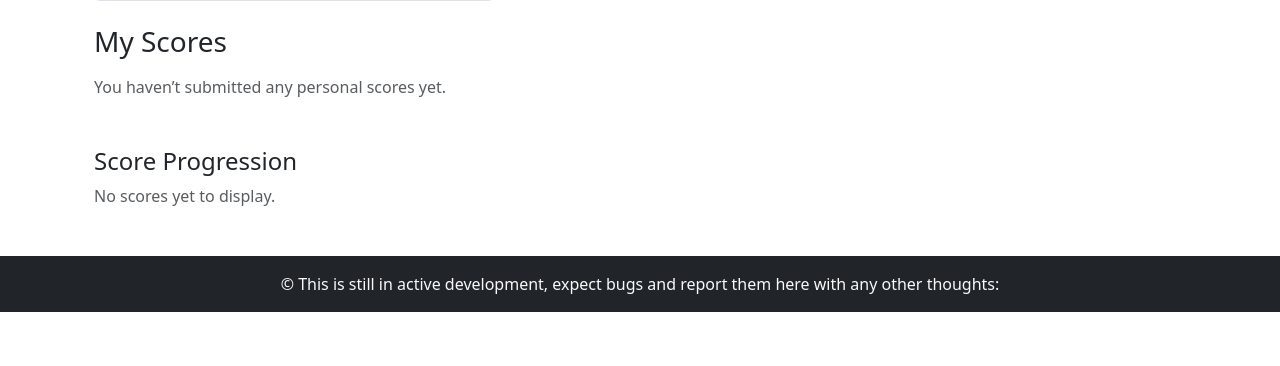
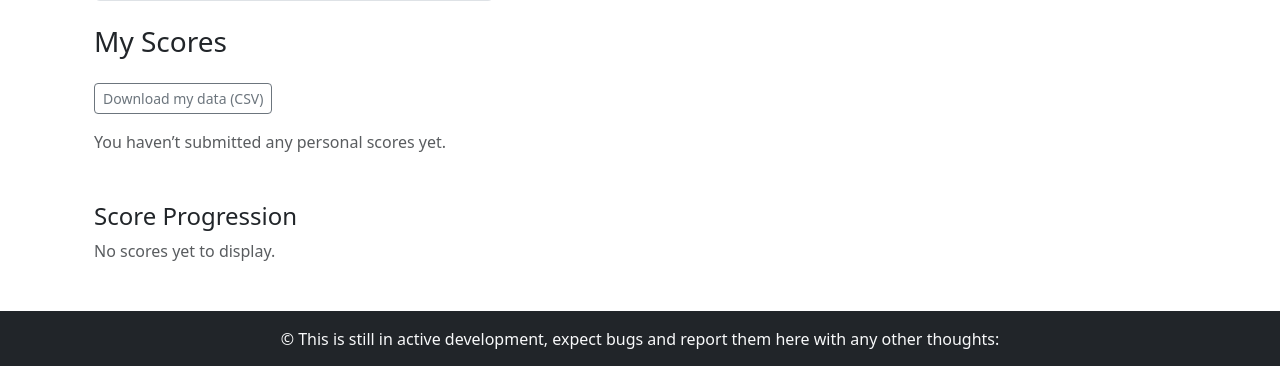
Before and after one commit to DenverCav/Honours-Project, a Flask app: template templates/profile.html in a window 1280 px wide. Shown: the part 259-625 px from the top of the page. Run offline with Flask 3, Linux system fonts and the light colour scheme; the template is opened without the code that fills it, so the values that code supplies are empty.

Commit message:
Added a way to download all scores submitted within profile.html, the download is a .csv file with the game, the score and the time and date submitted.

```diff
--- a/main.py
+++ b/main.py
@@ -1,8 +1,9 @@
-import os
+import os, csv
 os.environ['OAUTHLIB_INSECURE_TRANSPORT'] = '1' # For local tessting
-from flask import Flask, render_template, redirect, url_for, session, request, flash
+from flask import Flask, render_template, redirect, url_for, session, request, flash, make_response
 from flask_dance.contrib.discord import make_discord_blueprint, discord
 from dotenv import load_dotenv
+from io import StringIO
 from Data.db import createDB, getUserByID, insert_user, getDebug, submitOfficialLeaderboard, getLeaderboardFromGame, getAllGames, getPersonalLeaderboard, submitPersonalScores, getAllUsers, deleteExactScore, getUserScoreTimeline, deletePersonalScoreForUser # My database helper functions
 load_dotenv()
 from Logic.auth import loginUser, logoutUser
@@ -231,7 +232,7 @@ def deletePersonalScore():
 
     try:
         scoreID = int(scoreID)
-    except valueError:
+    except ValueError:
         flash("Invalid Score ID", "warning")
         return redirect(url_for("profile"))
 
@@ -243,6 +244,36 @@ def deletePersonalScore():
         flash("Score couldn't be found or was already deleted", "warning")
 
     return redirect(url_for("profile"))
+
+@app.route("/downloadData")
+def downloadData():
+    if "discordID" not in session:
+        return redirect(url_for("login"))
+
+    discord_id = session["discordID"]
+    user = getUserByID(discord_id)
+    scores = getPersonalLeaderboard(discord_id)
+
+    output = StringIO()
+    writer = csv.writer(output)
+
+    writer.writerow(["username", "game", "score", "date"])
+
+    for score in scores:
+        writer.writerow([
+            score["gameType"],
+            score["score"],
+            score["timeSubmitted"]
+        ])
+
+    response = make_response(output.getvalue())
+    response.headers["Content-Type"] = "text/csv"
+    response.headers["Content-Disposition"] = (
+        "attachment; filename=Personal Scores.csv"
+    )
+
+    return response
+
 
 # --- Login / Logout ---
 @app.route("/login")
--- a/templates/profile.html
+++ b/templates/profile.html
@@ -17,6 +17,13 @@ content %}
         </ul>
     </div>
 <h3 class="mt-4">My Scores</h3>
+
+    <div class="mt-4">
+        <a href="{{ url_for('downloadData') }}"
+           class="btn btn-outline-secondary btn-sm">
+            Download my data (CSV)
+        </a>
+    </div>
 
 {% if personalScores %}
 <table class="table table-striped table-hover mt-3">
```
Also changed, not shown: Data/database.db.
